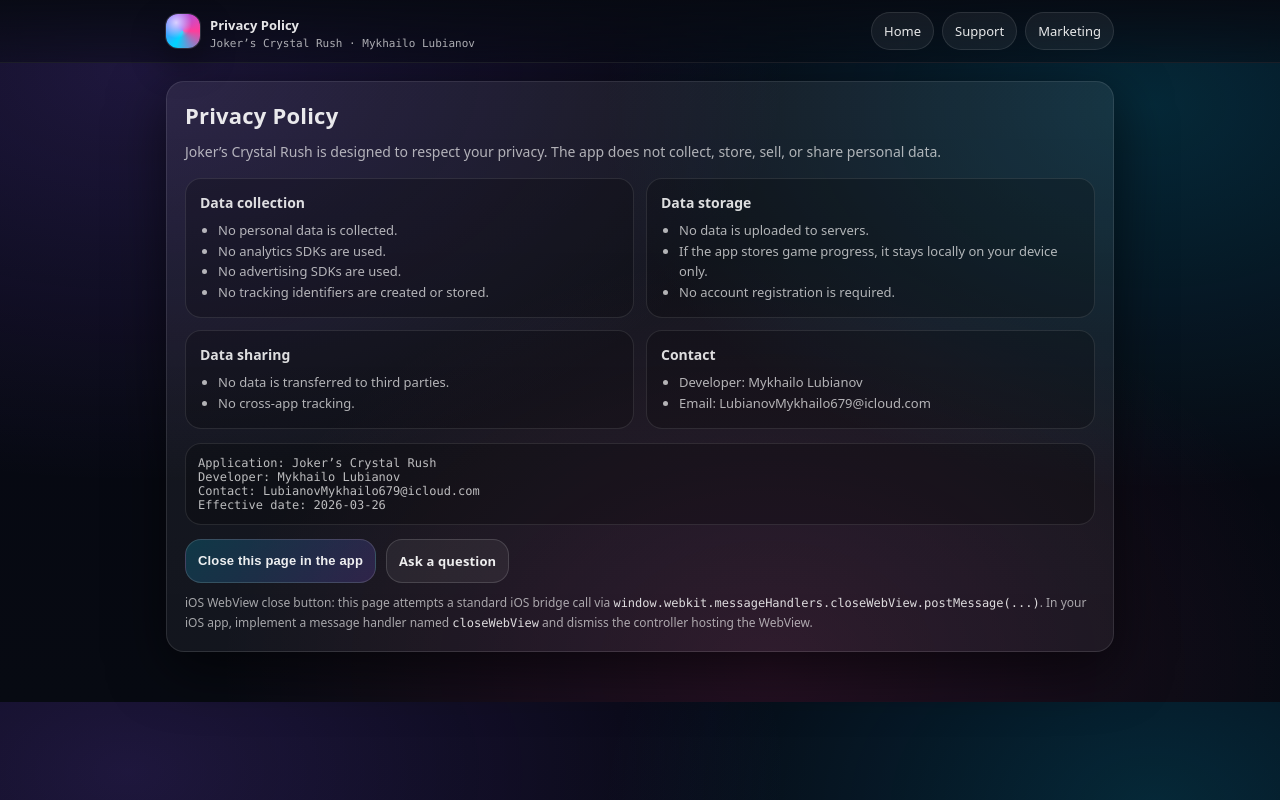
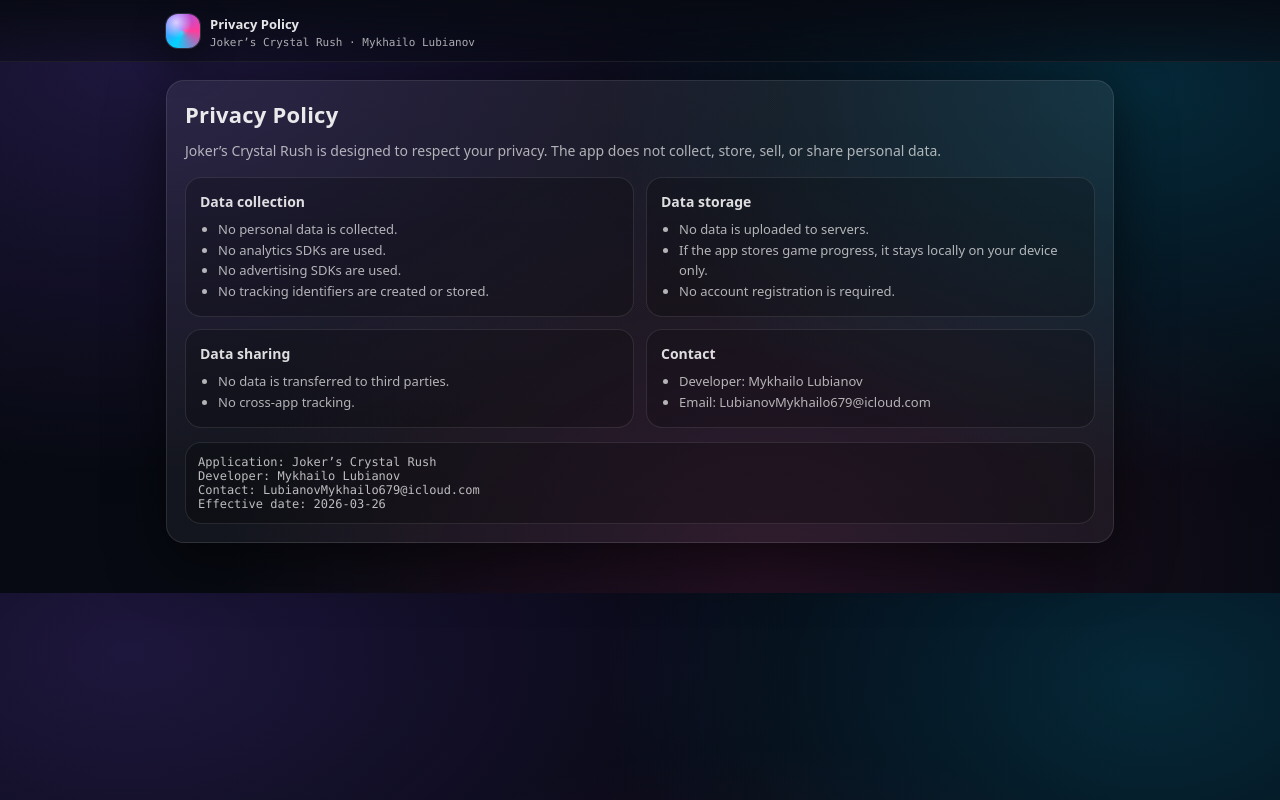
Before and after one commit to LubianovMykhailo679-hub/Joker-s-Crystal-Rush, a plain HTML site: page privacy.html in a window 1280 px wide. Drawn offline with Linux system fonts and the light colour scheme.

Commit message:
Update privacy.html

```diff
--- a/privacy.html
+++ b/privacy.html
@@ -47,7 +47,7 @@
       max-width: var(--max);
       margin:0 auto;
       padding: 12px 16px;
-      display:flex; align-items:center; justify-content:space-between; gap:12px;
+      display:flex; align-items:center; justify-content:flex-start;
     }
     .brand{
       display:flex; align-items:center; gap:10px;
@@ -62,16 +62,6 @@
     }
     .brand strong{font-size:13px}
     .brand small{display:block; color:var(--muted); font-family:var(--mono); font-size:11px; margin-top:2px}
-    nav{display:flex; gap:8px; flex-wrap:wrap; justify-content:flex-end}
-    a.link{
-      text-decoration:none; color:var(--text);
-      font-size:13px;
-      padding:9px 12px;
-      border-radius: 999px;
-      background: rgba(255,255,255,.06);
-      border: 1px solid rgba(255,255,255,.10);
-    }
-    a.link:hover{border-color: rgba(255,255,255,.18); background: rgba(255,255,255,.08)}
 
     main{max-width: var(--max); margin:0 auto; padding: 18px 16px 50px}
     .card{
@@ -113,34 +103,6 @@
       padding: 12px;
       word-break: break-word;
     }
-
-    .actions{
-      margin-top: 14px;
-      display:flex; flex-wrap:wrap; gap:10px;
-    }
-    button.btn, a.btn{
-      appearance:none; border:0; cursor:pointer;
-      border-radius: 16px;
-      padding: 12px 12px;
-      color: rgba(255,255,255,.92);
-      font-weight: 700;
-      font-size: 13px;
-      letter-spacing: .15px;
-      background: linear-gradient(135deg, rgba(0,212,255,.18), rgba(139,92,255,.18));
-      border: 1px solid rgba(255,255,255,.14);
-      display:inline-flex; align-items:center; gap:10px;
-      text-decoration:none;
-    }
-    button.btn.secondary, a.btn.secondary{background: rgba(255,255,255,.06)}
-    button.btn:hover, a.btn:hover{filter:brightness(1.06)}
-
-    .note{
-      margin-top: 10px;
-      font-size: 12px;
-      color: rgba(255,255,255,.62);
-      line-height:1.6;
-    }
-    code{font-family:var(--mono); color: rgba(255,255,255,.85)}
   </style>
 </head>
 
@@ -154,11 +116,6 @@
         <small>Joker’s Crystal Rush · Mykhailo Lubianov</small>
       </span>
     </a>
-    <nav>
-      <a class="link" href="index.html">Home</a>
-      <a class="link" href="support.html">Support</a>
-      <a class="link" href="marketing.html">Marketing</a>
-    </nav>
   </div>
 </header>
 
@@ -213,45 +170,12 @@
         Contact: LubianovMykhailo679@icloud.com<br/>
         Effective date: <span id="date"></span>
       </div>
-
-      <div class="actions">
-        <button class="btn" type="button" id="closeWebViewBtn">Close this page in the app</button>
-        <a class="btn secondary" href="mailto:LubianovMykhailo679@icloud.com?subject=Privacy%20Policy%20Question%20-%20Joker%E2%80%99s%20Crystal%20Rush">Ask a question</a>
-      </div>
-
-      <div class="note">
-        iOS WebView close button: this page attempts a standard iOS bridge call via
-        <code>window.webkit.messageHandlers.closeWebView.postMessage(...)</code>.
-        In your iOS app, implement a message handler named <code>closeWebView</code> and dismiss the controller hosting the WebView.
-      </div>
     </div>
   </section>
 </main>
 
 <script>
   document.getElementById('date').textContent = new Date().toISOString().slice(0,10);
-
-  function requestCloseWebView(){
-    // Standard WKWebView bridge
-    try{
-      if (window.webkit && window.webkit.messageHandlers && window.webkit.messageHandlers.closeWebView) {
-        window.webkit.messageHandlers.closeWebView.postMessage({ action: "close" });
-        return true;
-      }
-      // Fallback for other bridges
-      window.postMessage(JSON.stringify({ type: "CLOSE_WEBVIEW" }), "*");
-      return true;
-    }catch(e){
-      return false;
-    }
-  }
-
-  document.getElementById('closeWebViewBtn').addEventListener('click', ()=>{
-    const ok = requestCloseWebView();
-    if(!ok){
-      alert("This page is opened in a browser. Please use the back button to exit.");
-    }
-  });
 </script>
 </body>
 </html>
```
